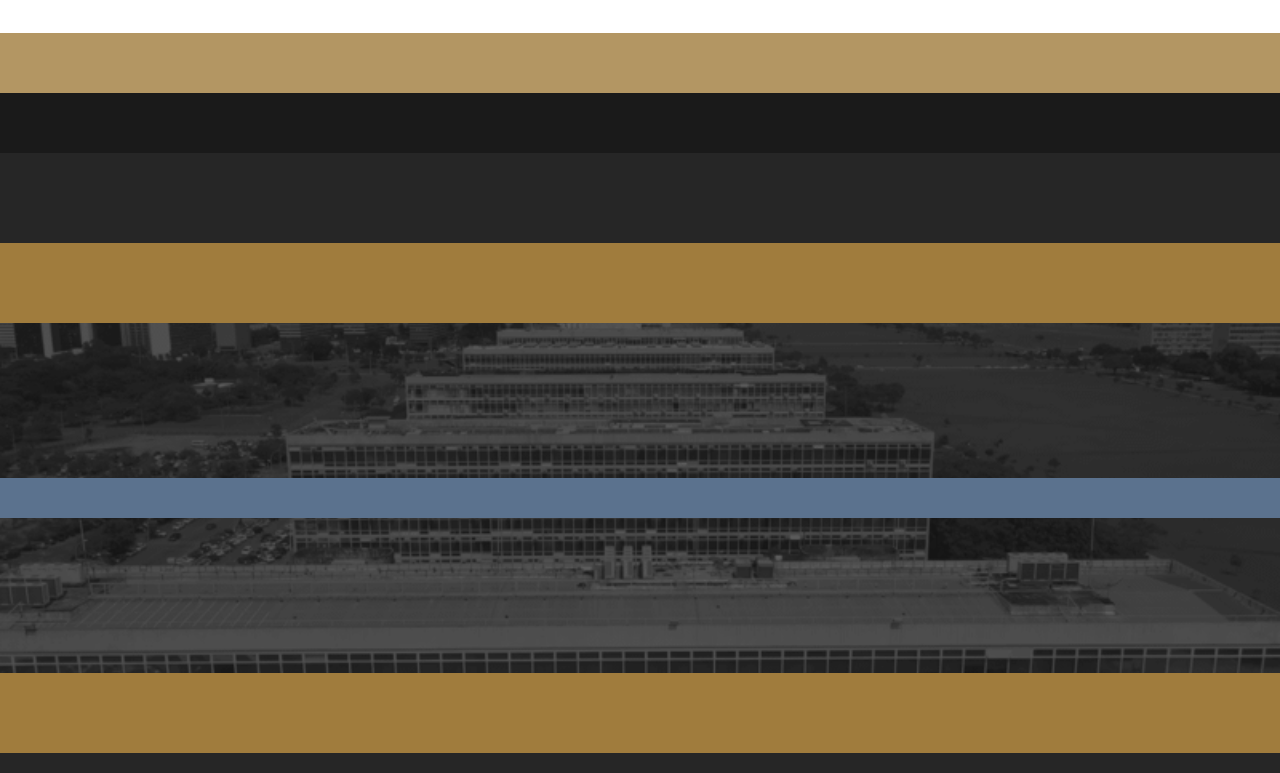
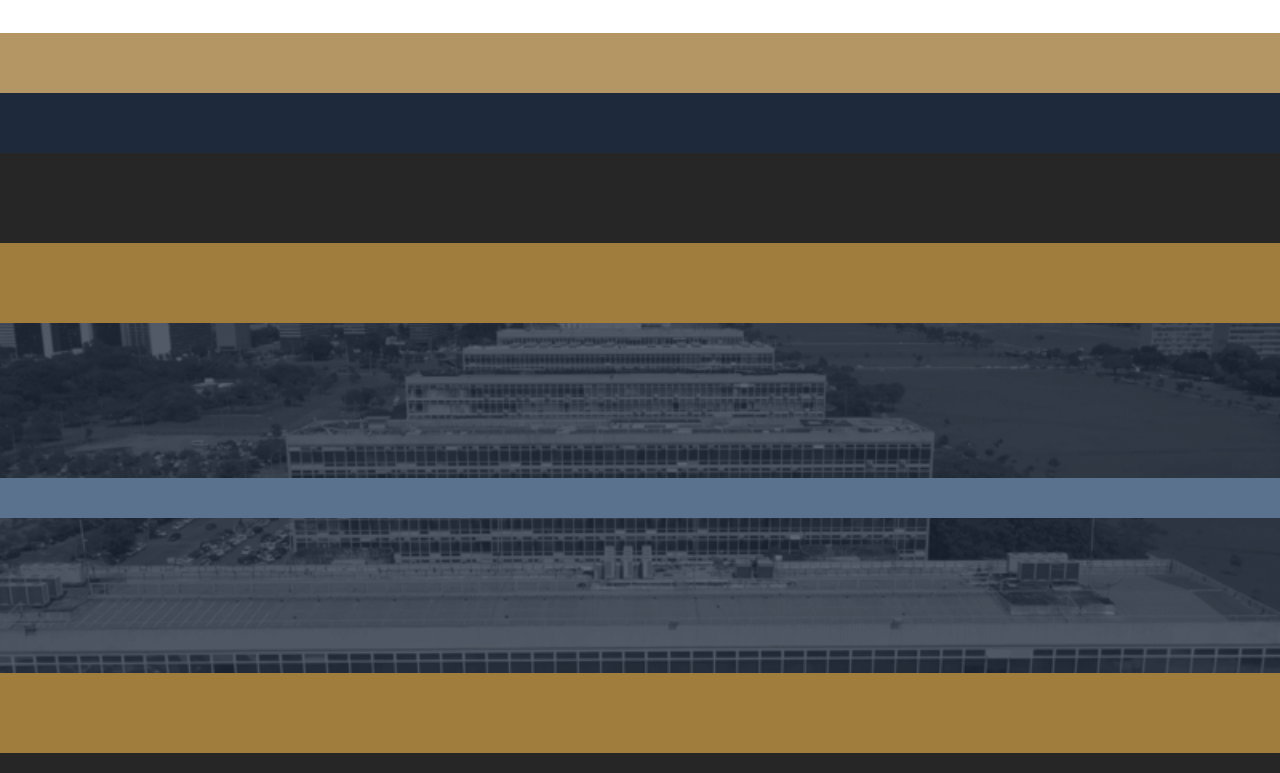
Before and after one commit to ferteles/nwy-advocacia, a React (Vite) app: page / in a window 1280 px wide. Shown: the part 647-1420 px from the top of the page. Built offline with nearby package versions, Linux system fonts and the light colour scheme.

Commit message:
UI: Voltando os fundos para tons azulados (COLORS.cardBg)

```diff
--- a/src/app/App.tsx
+++ b/src/app/App.tsx
@@ -153,7 +153,7 @@ function Hero() {
     <>
       <section className="relative min-h-[85vh] md:min-h-screen flex items-center overflow-hidden">
       <WatermarkHero />
-      <div className="absolute bottom-0 left-0 right-0 h-[50px] md:h-[60px]" style={{ background: COLORS.dark }} />
+      <div className="absolute bottom-0 left-0 right-0 h-[50px] md:h-[60px]" style={{ background: COLORS.cardBg }} />
       <div className="absolute bottom-[50px] md:bottom-[60px] left-0 right-0 h-[36px] md:h-[60px] opacity-80" style={{ background: COLORS.gold }} />
       <div className="relative max-w-[1200px] mx-auto px-4 md:px-6 w-full pt-[80px] md:pt-[100px]">
         <div className="max-w-[340px] md:max-w-[700px] md:ml-auto">
@@ -178,7 +178,7 @@ function Hero() {
         <div className="w-full h-[50px] md:h-[80px]" style={{ background: COLORS.gold }} />
 
         {/* Band 3: Dark Overlay with Congress Background and Blue Accent Strip */}
-        <div className="relative w-full h-[250px] md:h-[350px] flex items-center" style={{ background: COLORS.dark }}>
+        <div className="relative w-full h-[250px] md:h-[350px] flex items-center" style={{ background: COLORS.cardBg }}>
           <img src={imgHeroBg} alt="Brasília" className="absolute inset-0 w-full h-full object-cover grayscale opacity-30" />
           <div className="relative z-10 w-full h-[30px] md:h-[40px]" style={{ background: COLORS.accent }} />
         </div>
@@ -266,7 +266,7 @@ function PracticeAreas() {
           <div
             key={area.title}
             className={`p-6 md:p-8 flex flex-col md:col-span-1 ${i < 6 ? "lg:col-span-4" : "lg:col-span-6"}`}
-            style={{ background: COLORS.dark }}
+            style={{ background: COLORS.cardBg }}
           >
             <div className="h-[3px] md:h-[4px] w-full mb-3 md:mb-4" style={{ background: COLORS.gold }} />
             <h3 className="font-['Cormorant_Garamond',serif] text-[#d9d9d9] whitespace-pre-line" style={{ fontSize: "clamp(26px, 2.5vw, 32px)", lineHeight: "30px" }}>
@@ -290,7 +290,7 @@ function Methodology() {
   ];
 
   return (
-    <section className="relative overflow-hidden" style={{ background: COLORS.dark }}>
+    <section className="relative overflow-hidden" style={{ background: COLORS.cardBg }}>
       <img src={imgHeroBg} alt="" className="absolute inset-0 w-full h-full object-cover opacity-25" />
       {/* Faixa dourada vertical no desktop, posicionada após a coluna esquerda */}
       <div
@@ -404,7 +404,7 @@ function Quote() {
           zIndex: 3,
         }}
       >
-        <div className="relative overflow-hidden" style={{ background: COLORS.dark }}>
+        <div className="relative overflow-hidden" style={{ background: COLORS.cardBg }}>
           {/* Padrão de fundo dentro da caixa escura */}
           <img src={imgHeroBg} alt="" className="absolute inset-0 w-full h-full object-cover opacity-20" />
           {/* Texto acima da faixa dourada */}
@@ -507,7 +507,7 @@ function Contact() {
 
 function Footer() {
   return (
-    <footer style={{ background: COLORS.dark }} className="relative overflow-hidden">
+    <footer style={{ background: COLORS.cardBg }} className="relative overflow-hidden">
       <div className="absolute top-0 left-0 right-0 h-[6px]" style={{ background: COLORS.gold, zIndex: 10 }} />
       <img src={imgFooterBg} alt="" className="absolute inset-0 w-full h-full object-cover opacity-10" />
       <div className="absolute inset-0 rotate-180 mix-blend-overlay opacity-10"><WatermarkFooter /></div>
```
